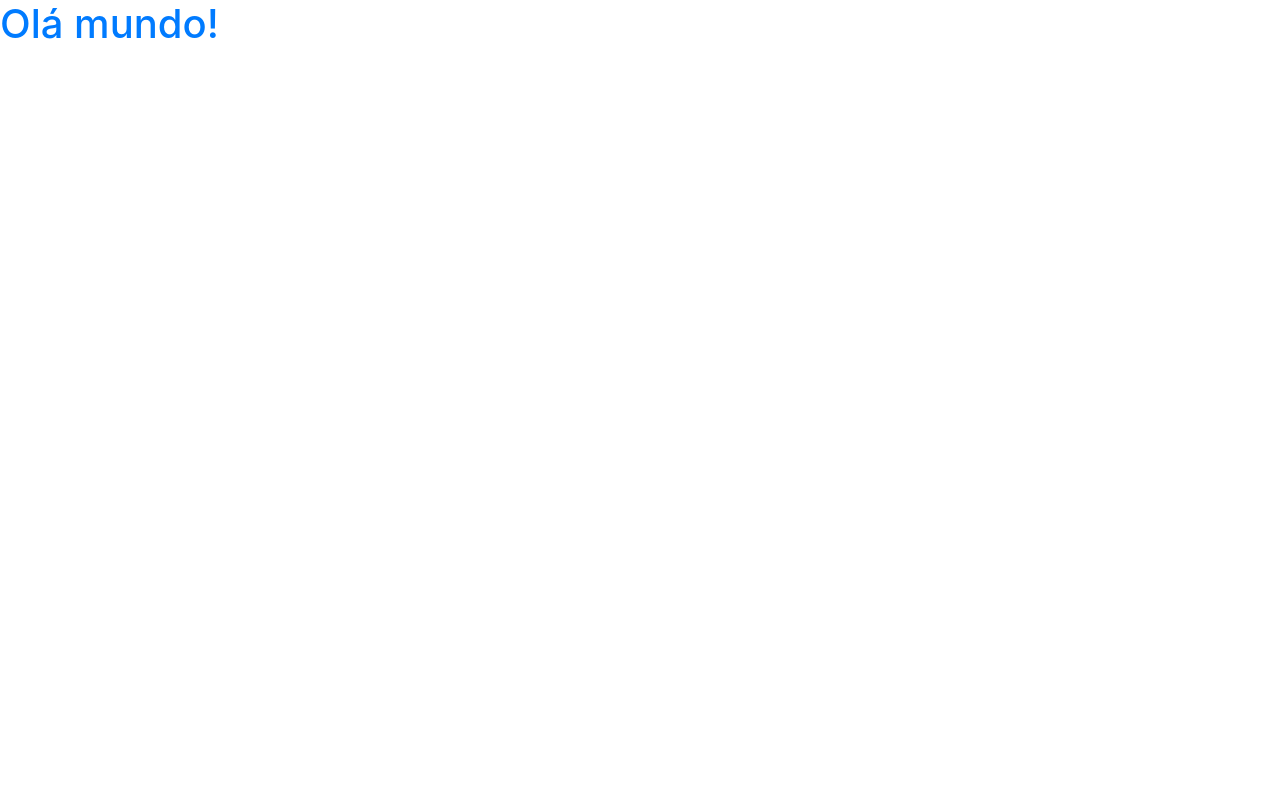
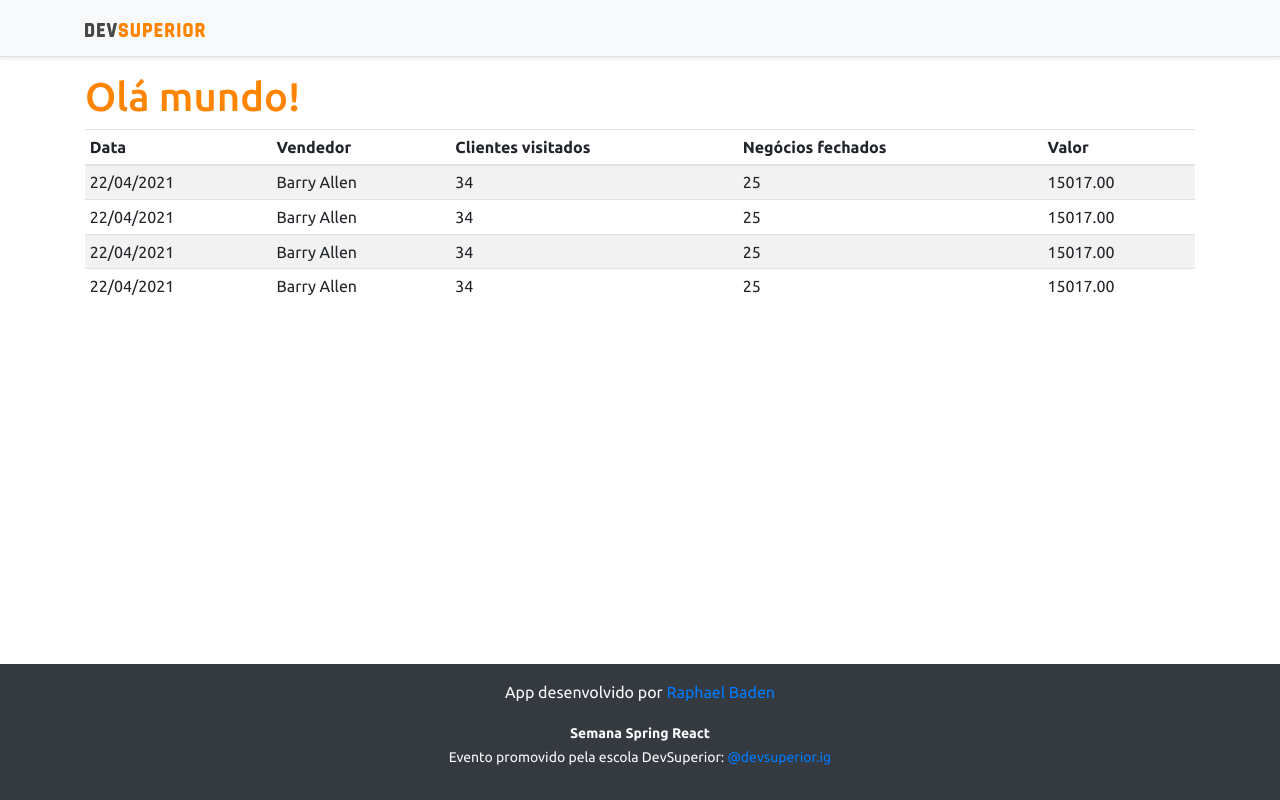
Before and after one commit to raphaelbaden/projeto-sds3, a React (Create React App) app in the folder frontend/: page / in a window 1280 px wide. Built offline with nearby package versions, Linux system fonts and the light colour scheme.

Commit message:
Basic static components

```diff
--- a/frontend/src/App.tsx
+++ b/frontend/src/App.tsx
@@ -1,8 +1,18 @@
+import DataTable from "components/DataTable";
+import Footer from "components/Footer";
+import NavBar from "components/NavBar";
+
 function App() {
   return (
-    <div>
-      <h1 className="text-primary">Olá mundo!</h1>
-    </div>
+    <>
+      <NavBar />
+      <div className="container">
+        <h1 className="text-primary">Olá mundo!</h1>
+
+        <DataTable />
+      </div>
+      <Footer />
+    </>
   );
 }
 
--- a/frontend/src/assets/css/styles.css
+++ b/frontend/src/assets/css/styles.css
@@ -0,0 +1,32 @@
+@import url('https://fonts.googleapis.com/css2?family=Ubuntu:wght@300;400;500;700&display=swap');
+:root {
+    --color-primary: #FF8400;
+}
+
+html, body {
+    height: 100%;
+    font-family: "Ubuntu", sans-serif;
+}
+
+#root {
+    display: flex;
+    flex-direction: column;
+    height: 100%;
+}
+
+.content {
+    flex: 1 0 auto;
+}
+
+.footer {
+    flex-shrink: 0;
+    text-align: center;
+}
+
+.bg-primary {
+    background-color: var(--color-primary) !important;
+}
+
+.text-primary {
+    color: var(--color-primary) !important;
+}
--- /dev/null
+++ b/frontend/src/components/DataTable/index.tsx
@@ -0,0 +1,49 @@
+const DataTable = () => {
+    return (
+        <div className="table-responsive">
+            <table className="table table-striped table-sm">
+                <thead>
+                    <tr>
+                        <th>Data</th>
+                        <th>Vendedor</th>
+                        <th>Clientes visitados</th>
+                        <th>Negócios fechados</th>
+                        <th>Valor</th>
+                    </tr>
+                </thead>
+                <tbody>
+                    <tr>
+                        <td>22/04/2021</td>
+                        <td>Barry Allen</td>
+                        <td>34</td>
+                        <td>25</td>
+                        <td>15017.00</td>
+                    </tr>
+                    <tr>
+                        <td>22/04/2021</td>
+                        <td>Barry Allen</td>
+                        <td>34</td>
+                        <td>25</td>
+                        <td>15017.00</td>
+                    </tr>
+                    <tr>
+                        <td>22/04/2021</td>
+                        <td>Barry Allen</td>
+                        <td>34</td>
+                        <td>25</td>
+                        <td>15017.00</td>
+                    </tr>
+                    <tr>
+                        <td>22/04/2021</td>
+                        <td>Barry Allen</td>
+                        <td>34</td>
+                        <td>25</td>
+                        <td>15017.00</td>
+                    </tr>
+                </tbody>
+            </table>
+        </div>
+    );
+}
+
+export default DataTable;
--- /dev/null
+++ b/frontend/src/components/Footer/index.tsx
@@ -0,0 +1,13 @@
+const Footer = () => {
+    return (
+        <footer className="footer mt-auto py-3 bg-dark">
+            <div className="container">
+                <p className="text-light">App desenvolvido por <a href="https://github.com/raphaelbaden" target="_blank" rel="noreferrer">Raphael Baden</a></p>
+                <p className="text-light"><small><strong>Semana Spring React</strong><br />
+      Evento promovido pela escola DevSuperior: <a href="https://instagram.com/devsuperior.ig" target="_blank" rel="noreferrer">@devsuperior.ig</a></small></p>
+            </div>
+        </footer>
+    );
+}
+
+export default Footer;
--- /dev/null
+++ b/frontend/src/components/NavBar/index.tsx
@@ -0,0 +1,15 @@
+import ImgDsDark from 'assets/img/ds_dark.svg';
+
+const NavBar = () => {
+    return (
+        <div className="d-flex flex-column flex-md-row align-items-center p-3 px-md-4 mb-3 bg-light border-bottom shadow-sm">
+            <div className="container">
+                <nav className="my-2 my-md-0 mr-md-3">
+                    <img src={ImgDsDark} alt="DevSuperior" width="120" />
+                </nav>
+            </div>
+        </div>
+    );
+}
+
+export default NavBar;
```
Also changed, not shown: frontend/src/assets/img/ds_dark.svg (added).
